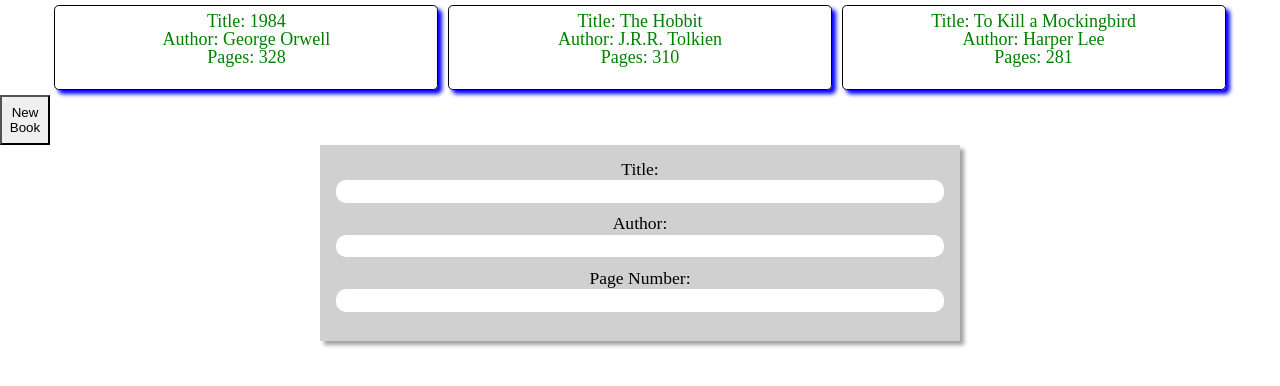
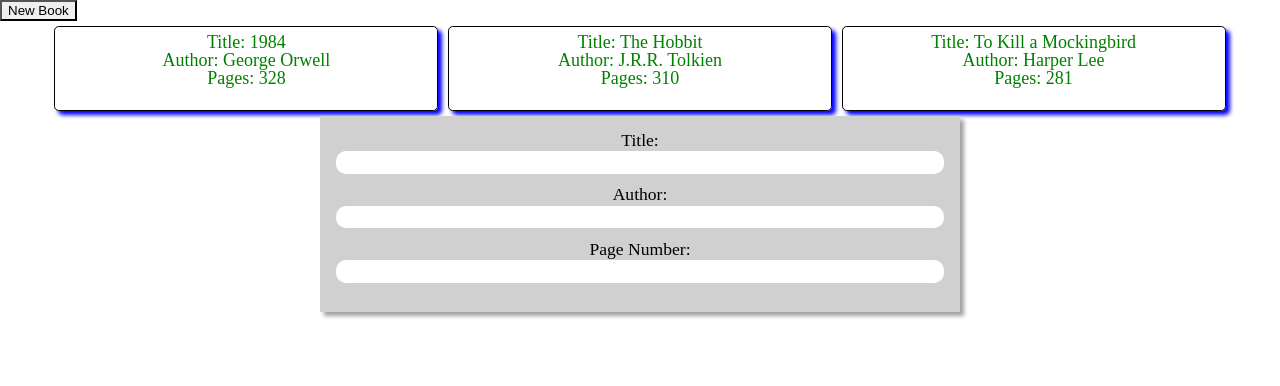
Before and after one commit to meatwad787/Library, a plain HTML site: page index.html in a window 1280 px wide. Drawn offline with Linux system fonts and the light colour scheme.

Commit message:
Move button and remove inline style

```diff
--- a/index.html
+++ b/index.html
@@ -10,10 +10,10 @@
 </head>
 <body>
     <div class="container">
+         <button class="new-book" id="new-book">New Book</button>
         <div class="library" id="library">
 
         </div>
-         <button style="z-index: 1000; height: 50px; width: 50px;">New Book</button>
     </div>
 
     <div class="form-container" id="form-container">
```
